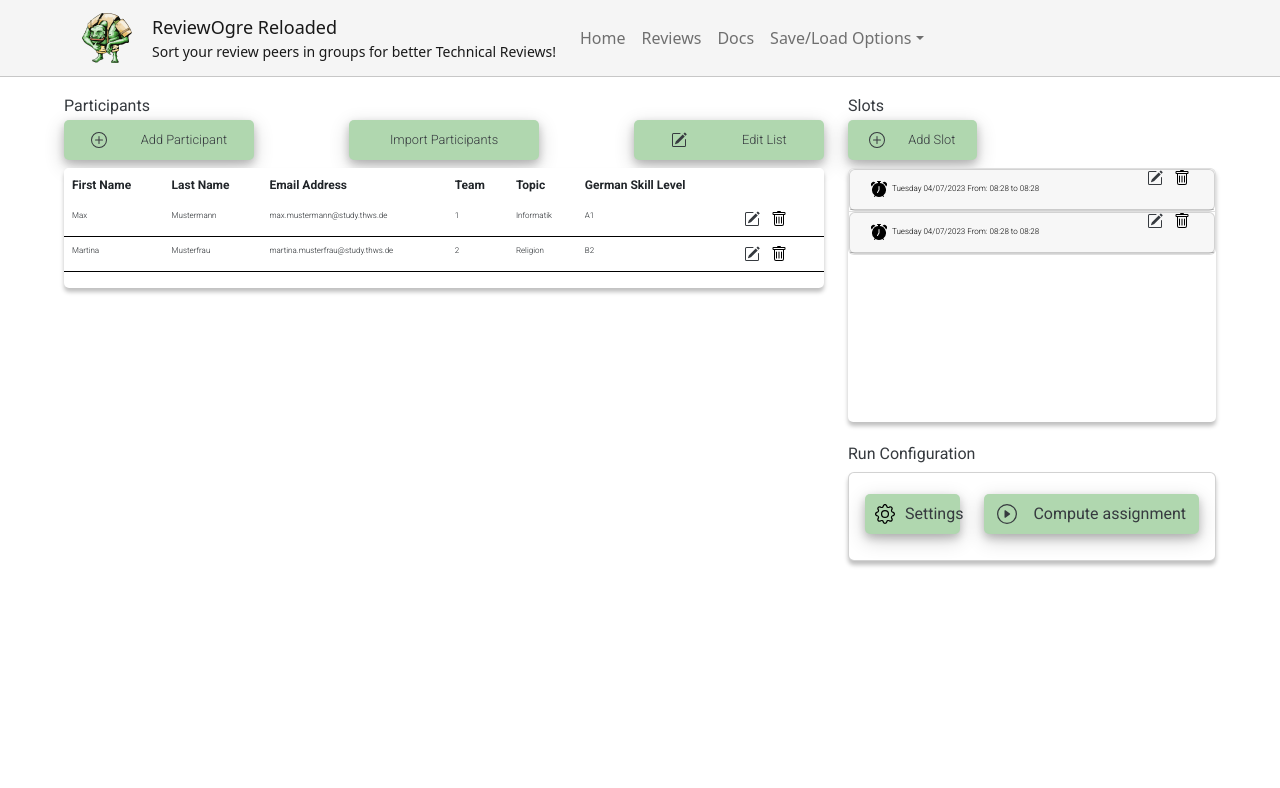
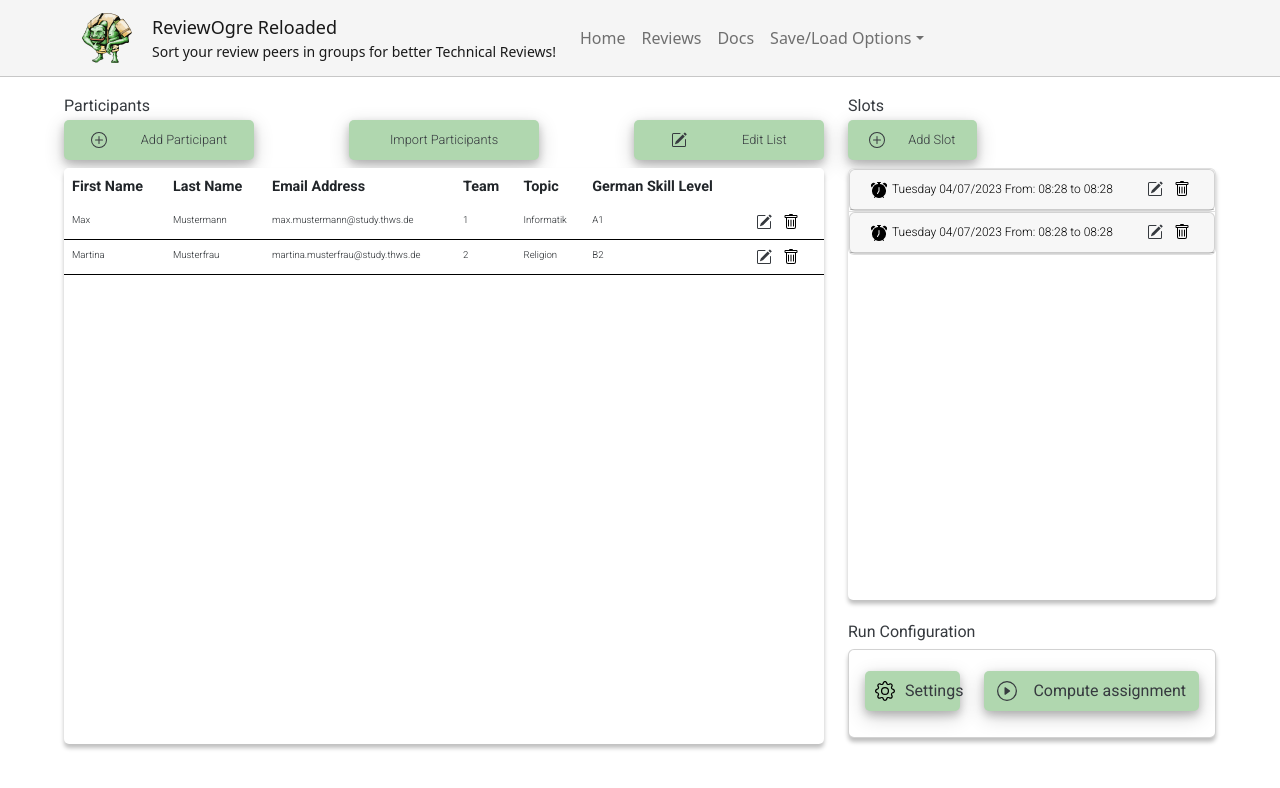
Before and after one commit to RichardWuensch/ReviewOgre, a React (Create React App) app: page / in a window 1280 px wide. Shown: the top 788 px of the page. Built offline with nearby package versions, Linux system fonts and the light colour scheme.

Commit message:
dataImportCheckModal Done

```diff
--- a/src/components/modals/dataImportCheckModal/DataImportCheckModal.css
+++ b/src/components/modals/dataImportCheckModal/DataImportCheckModal.css
@@ -93,10 +93,13 @@
     font-size: 1.0em;
     width: 60%;
 }
-.list-description{
+.list-description-import{
     width: 100%;
+    font-style: normal;
+    color: #82868B;
+    padding: 0 0 1% 0;
 }
-.participant-list-container{
+.participant-list-container-import{
     height: auto;
     width: 100%;
     max-height: 50vh;
@@ -104,12 +107,21 @@
     font-weight: 300;
     font-size: 1em;
     color: #82868B;
-    overflow: auto;
+    overflow-x: auto;
+    white-space: nowrap;
+    display: block;
+    color: #82868B;
+    border-radius: 5px;
+    background: linear-gradient(0deg, #FFFFFF, #FFFFFF), linear-gradient(0deg, #FFFFFF, #FFFFFF), #FFFFFF;
+    box-shadow: 0 4px 4px rgba(0, 0, 0, 0.25);
 }
-.participant-table{
-    width: 100%;
+.participant-table-import{
+    width: auto;
     max-height: 50vh;
     padding: 10px;
+    border-style: none;
+    font-size: 1em;
+    font-weight: 100;
 }
 
 .slots-settings-import{
@@ -117,27 +129,32 @@
 }
 
 .slots-import{
-    color: #82868B;
     width: 100%;
 }
-.slots-list-container{
+.slots-list-container-import{
     max-height: calc(50vh - 145.517px);
     font-style: normal;
     font-weight: 300;
     font-size: 1em;
+    border-radius: 5px;
+    background: linear-gradient(0deg, #FFFFFF, #FFFFFF), linear-gradient(0deg, #FFFFFF, #FFFFFF), #FFFFFF;
+    box-shadow: 0 4px 4px rgba(0, 0, 0, 0.25);
 }
-.overflow-container-roomslots{
+.overflow-container-roomslots-import{
     height: auto;
     max-height: calc(50vh - 145.517px);
+    overflow: auto;
 }
-.list-item{
-    min-height: 40px;
+.list-item-import{
+    min-height: 30px;
     align-items: center;
 }
-.slots-infos{
+.slots-infos-import{
     overflow-x: auto;
     white-space: nowrap;
-    min-height: 40px;
+    min-height: 30px;
+    width: 100%;
+    display: flex;
 }
 
 .radio-container-import{
--- a/src/components/modals/dataImportCheckModal/DataImportCheckModal.js
+++ b/src/components/modals/dataImportCheckModal/DataImportCheckModal.js
@@ -1,29 +1,14 @@
-import React, { useState } from 'react';
+import React from 'react';
 import './DataImportCheckModal.css';
 import Modal from 'react-bootstrap/Modal';
 import PropTypes from 'prop-types';
 import exit from '../../../assets/media/x-circle.svg';
-import { Accordion, ListGroup, Image, Card, Table, useAccordionButton } from 'react-bootstrap';
-import ModalButton from '../../shared/buttons/modalButton/ModalButton';
-import CustomIconButton from '../../shared/buttons/iconButton/CustomIconButton';
-import alarmImage from '../../../assets/media/alarm-fill.svg';
-import locationImage from '../../../assets/media/geo-alt-fill.svg';
+import { Accordion, ListGroup, Image, Table } from 'react-bootstrap';
+import CustomButton from '../../shared/buttons/button/CustomButton';
+import SlotCard from '../../window/slotsWindow/Slot';
+import Participant from '../../window/participantWindow/participant/Participant';
 
 function DataImportCheckModal ({ importedRoomSlots, importedParticipants, importedSettings, onAddData, onOverwriteData, title, text, onHide, ...props }) {
-  const openAccordion = (eventKey) => {
-    useAccordionButton(eventKey, () => {});
-  };
-  const [isAccordionOpen, setIsAccordionOpen] = useState(false);
-  const expandAndToggle = (eventKey) => {
-    openAccordion(eventKey);
-    setIsAccordionOpen(prevOpen => prevOpen !== true);
-  };
-
-  function getSlotDescription (roomSlot) {
-    const options = { weekday: 'long' };
-    return roomSlot.getDate().toLocaleDateString('en-US', options) + ' ' + roomSlot.getFormattedDate() + ' From: ' + roomSlot.getFormattedStartTime() + ' to ' + roomSlot.getFormattedEndTime();
-  }
-
   return (
         <Modal
             {...props}
@@ -40,9 +25,9 @@ function DataImportCheckModal ({ importedRoomSlots, importedParticipants, import
                 <div className={'participants-slots-settings-import'}>
                     <div className={'participant-import'}>
                         <h3 className={'title-subheadline'}>Participants</h3>
-                        <div className={'list-description'}>
-                            <div className={'participant-list-container'}>
-                                <Table responsive borderless className={'participant-table'}>
+                        <div className={'list-description-import'}>
+                            <div className={'participant-list-container-import'}>
+                                <Table responsive borderless className={'participant-table-import'}>
                                     <thead style={{ position: 'sticky', top: '0', zIndex: '1', background: 'white' }}>
                                         <tr>
                                             <th className={'column-firstName'} style={{ fontSize: '1.2em' }}>First Name</th>
@@ -57,12 +42,9 @@ function DataImportCheckModal ({ importedRoomSlots, importedParticipants, import
                                     <tbody>
                                         {importedParticipants?.map((participant) => (
                                             <tr key={participant.getId()} style={{ borderBottom: '1px solid black' }}>
-                                                <td className={'column-firstName'}>{participant.getFirstName()}</td>
-                                                <td className={'column-lastName'}>{participant.getLastName()}</td>
-                                                <td className={'column-email'}>{participant.getEmail()}</td>
-                                                <td className={'column-group'} style={{ justifySelf: 'center' }} >{participant.getGroup()}</td>
-                                                <td className={'column-topic'}>{participant.getTopic()}</td>
-                                                <td className={'column-languageLevel'}>{participant.getLanguageLevel()}</td>
+                                                <Participant
+                                                  participant={participant}
+                                                  changePossible={false}/>
                                             </tr>
                                         ))}
                                     </tbody>
@@ -73,46 +55,31 @@ function DataImportCheckModal ({ importedRoomSlots, importedParticipants, import
                     <div className={'slots-settings-import'}>
                         <div className={'slots-import'}>
                             <h3 className={'title-subheadline'}>Slots</h3>
-                            <div className={'slots-list-container'}>
+                            {!importedRoomSlots
+                              ? (
+                                  <div className={'radio-container-import-content'}>
+                                      <span>No imported Slots</span>
+                                  </div>
+                                )
+                              : (
+                                  <div className={'slots-list-container-import'}>
                                       <Accordion defaultActiveKey="0">
-                                    <div className={'overflow-container-roomslots'}>
+                                          <div className={'overflow-container-roomslots-import'}>
                                               <ListGroup className={'list-group'}>
                                                 {importedRoomSlots?.map((slot, index) => (
-                                              <ListGroup.Item key={index} style={{ padding: 0 }}>
-                                                  <Card>
-                                                      <Card.Header className={'list-item'}>
-                                                          <div className={'slots-infos'}>
-                                                              <CustomIconButton
-                                                                  onButtonClick={(index) => expandAndToggle(index)}
-                                                                  toolTip={isAccordionOpen ? 'Click to hide rooms' : 'Click to show rooms'}>
-                                                                  <Image src={alarmImage} alt={'alarmImage'} />
-                                                                  <span className={'slot-text'} style={{ paddingLeft: 5 }}>
-                                                                      {getSlotDescription(slot)}
-                                                                  </span>
-                                                              </CustomIconButton>
-                                                          </div>
-                                                      </Card.Header>
-                                                      <Accordion.Collapse eventKey={index}>
-                                                          <Card.Body>
-                                                              <ul style={{ listStyle: 'none', overflowY: 'auto' }}>
-                                                                  {slot.getRooms()?.map((room, roomIndex) =>
-                                                                      <li key={roomIndex}>
-                                                                          <div className={'room-properties'}>
-                                                                              <Image src={locationImage} alt={'locationImage'} />
-                                                                              <span style={{ paddingLeft: 5 }}>{room.getName()}</span>
-                                                                          </div>
-                                                                      </li>
-                                                                  )}
-                                                              </ul>
-                                                          </Card.Body>
-                                                      </Accordion.Collapse>
-                                                  </Card>
+                                                    <ListGroup.Item className={'slots-infos-import'} key={index} style={{ padding: 0 }}>
+                                                        <SlotCard
+                                                          key={slot.getId()}
+                                                          eventKey={index}
+                                                          roomSlot={slot}
+                                                          changePossible={false}/>
                                                     </ListGroup.Item>
                                                 ))}
                                               </ListGroup>
                                           </div>
                                       </Accordion>
                                   </div>
+                                )}
                         </div>
                         <div className={'radio-container-import'}>
                             <h3 className={'title-subheadline'} style={{ paddingTop: '20px' }}>Settings</h3>
@@ -155,29 +122,32 @@ function DataImportCheckModal ({ importedRoomSlots, importedParticipants, import
                 </div>
                   <div className={'text-container text-center'}>
                     <div className={'delete-title-subheadline'} style={{ fontSize: '1.2em', whiteSpace: 'pre-line', fontWeight: 'bold' }}>
-                      Do you want to overwrite the already existing data in your list or add the imported data to the list?
+                      Do you want to overwrite the already existing data or add the imported data to the list?
                     </div>
                   </div>
                   <div className={'import-buttons'}>
                     <div className={'button-import-options'}>
-                      <ModalButton
+                      <CustomButton
+                        toolTip={'Overwrite the already existing data'}
                         backgroundColor={ '#B0D7AF' }
                         onButtonClick={() => { onOverwriteData(); onHide(); }}
-                      > Overwrite </ModalButton>
+                      > Overwrite </CustomButton>
                     </div>
                     <div className={'button-import-options'}>
-                      <ModalButton
+                      <CustomButton
+                        toolTip={'Add the imported data to the already existing data'}
                         className={'button-import-options'}
                         backgroundColor={ '#B0D7AF' }
                         onButtonClick={() => { onAddData(); onHide(); }}
-                      > Add </ModalButton>
+                      > Add </CustomButton>
                     </div>
                     <div className={'button-import-options'}>
-                      <ModalButton
+                      <CustomButton
+                        toolTip={'Cancel'}
                         className={'button-import-options'}
                         backgroundColor={ '#C40233' }
                         onButtonClick={onHide}
-                      > Cancel </ModalButton>
+                      > Cancel </CustomButton>
                   </div>
                 </div>
 
--- a/src/components/window/participantWindow/ParticipantWindow.js
+++ b/src/components/window/participantWindow/ParticipantWindow.js
@@ -240,7 +240,9 @@ function ParticipantList () {
                                     isChecked={selectedParticipants.includes(participant)} />
                             </td>
                         )}
-                        <Participant participant={participant} />
+                        <Participant
+                          participant={participant}
+                          changePossible={true}/>
                     </tr>
                 ))}
                 </tbody>
--- a/src/components/window/slotsWindow/Slot.js
+++ b/src/components/window/slotsWindow/Slot.js
@@ -11,7 +11,7 @@ import { useRoomSlotsDispatch } from '../../shared/context/RoomSlotContext';
 import CustomIconButton from '../../shared/buttons/iconButton/CustomIconButton';
 import PropTypes from 'prop-types';
 
-function SlotCard ({ roomSlot, eventKey, ...props }) {
+function SlotCard ({ roomSlot, eventKey, changePossible, ...props }) {
   const [isAccordionOpen, setIsAccordionOpen] = useState(false);
   const [showModalDeleteSlot, setShowModalDeleteSlot] = React.useState(false);
   const [showModalEditSlot, setShowModalEditSlot] = React.useState(false);
@@ -65,6 +65,8 @@ function SlotCard ({ roomSlot, eventKey, ...props }) {
                                 {getSlotDescription()}
                             </span>
                         </CustomIconButton>
+                        {changePossible
+                          ? (
                                 <div className={'options'}>
                                     <CustomIconButton
                                         onButtonClick={() => setShowModalEditSlot(true)}
@@ -77,6 +79,10 @@ function SlotCard ({ roomSlot, eventKey, ...props }) {
                                         <Image src={deleteButton} alt={'icon'}/>
                                     </CustomIconButton>
                                 </div>
+                            )
+                          : (
+                                <div className={'options'}></div>
+                            )}
                     </div>
                 </Card.Header>
                 <Accordion.Collapse eventKey={eventKey}>
@@ -121,6 +127,7 @@ function SlotCard ({ roomSlot, eventKey, ...props }) {
   );
 }
 SlotCard.propTypes = {
+  changePossible: PropTypes.object,
   roomSlot: PropTypes.object.isRequired,
   eventKey: PropTypes.number.isRequired
 };
--- a/src/components/window/slotsWindow/SlotsWindow.js
+++ b/src/components/window/slotsWindow/SlotsWindow.js
@@ -51,7 +51,8 @@ function SlotsWindow () {
                                   <SlotCard
                                       key={slot.getId()}
                                       eventKey={index}
-                                      roomSlot={slot}/>
+                                      roomSlot={slot}
+                                      changePossible={true}/>
                               </ListGroup.Item>
                           ))}
                       </ListGroup>
```
Also changed, not shown: src/components/window/participantWindow/participant/Participant.js (+8 -1 lines). Lines whose indentation alone changed are shown as unchanged.
